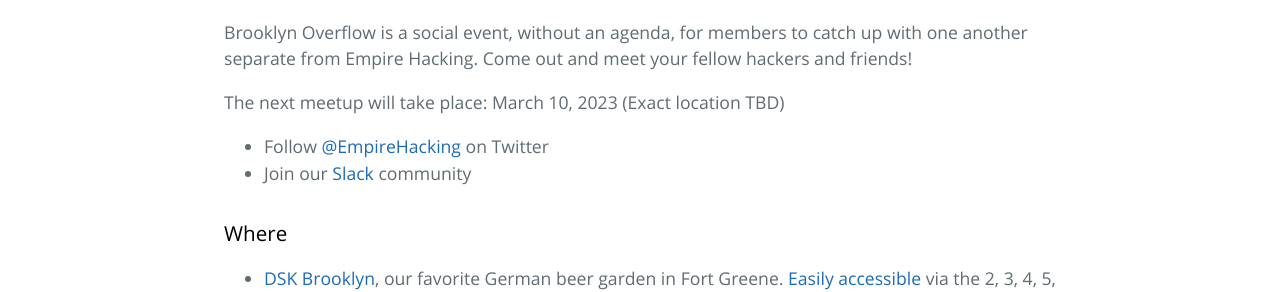
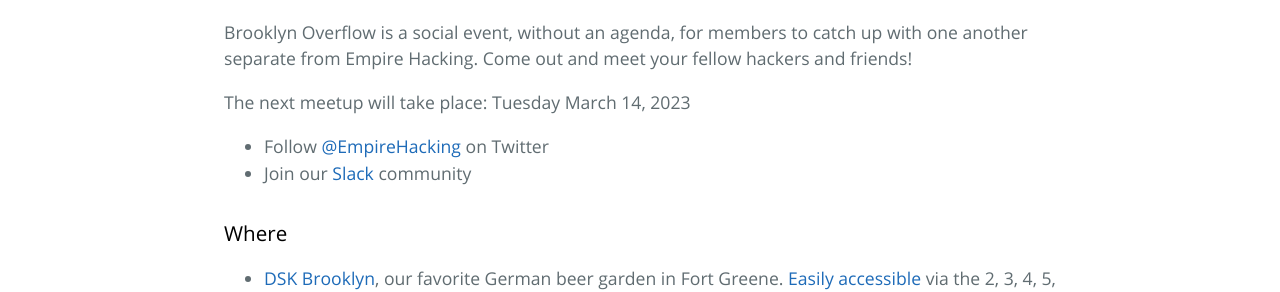
Before and after one commit to trailofbits/empirehacking.nyc, a Jekyll site: the page built from bkoverflow.md, in a window 1280 px wide. Shown: the part 341-633 px from the top of the page. Built offline with Jekyll 4.4.1, drawn with Linux system fonts in a browser that asks for light colours.

Commit message:
Update bkoverflow.md
Date

```diff
--- a/bkoverflow.md
+++ b/bkoverflow.md
@@ -9,7 +9,7 @@ permalink: /bkoverflow/
 
 Brooklyn Overflow is a social event, without an agenda, for members to catch up with one another separate from Empire Hacking. Come out and meet your fellow hackers and friends!
 
-The next meetup will take place: March 10, 2023 (Exact location TBD)
+The next meetup will take place: Tuesday March 14, 2023
 
 * Follow [@EmpireHacking](https://twitter.com/EmpireHacking) on Twitter
 * Join our [Slack](https://empireslacking.herokuapp.com) community
```
